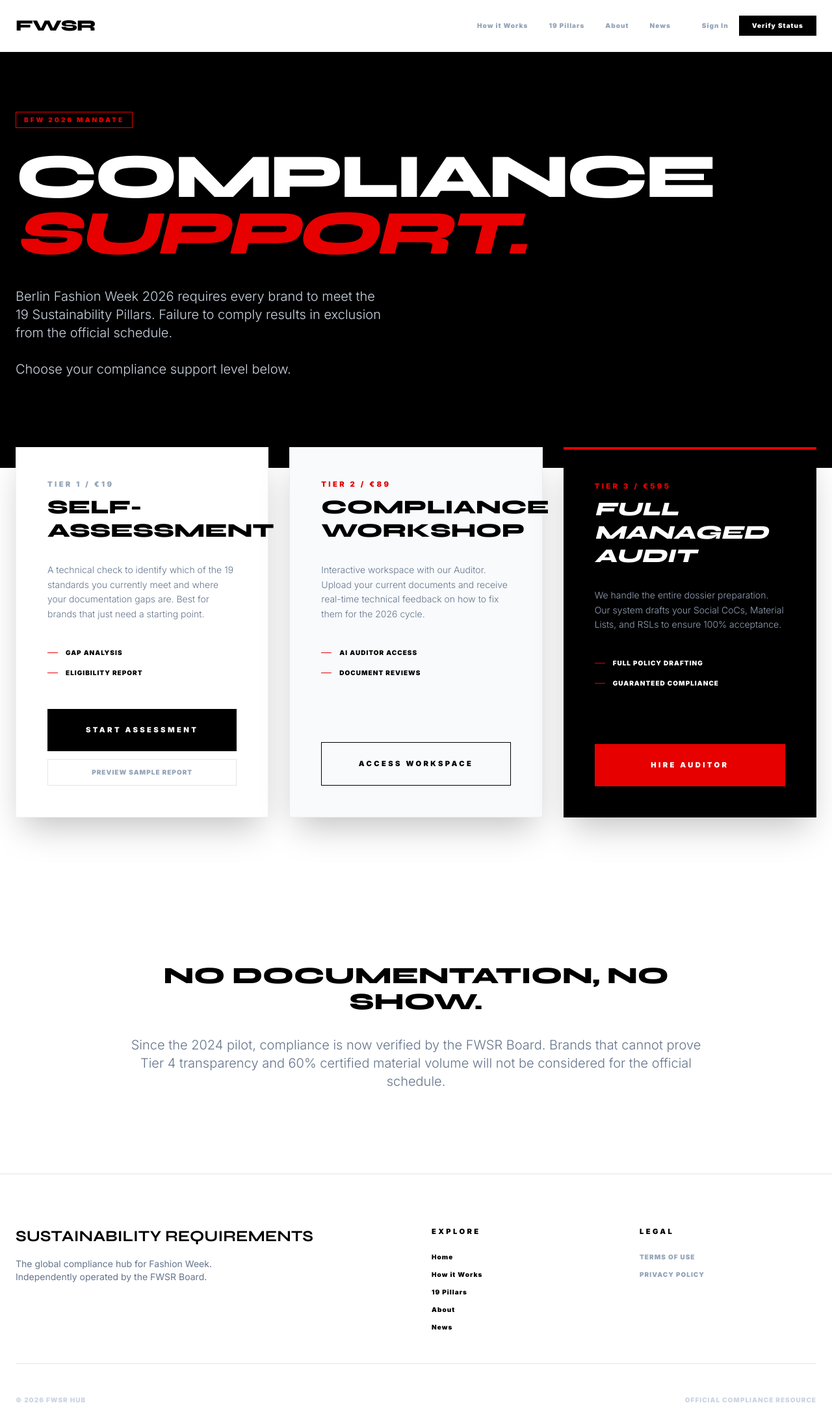
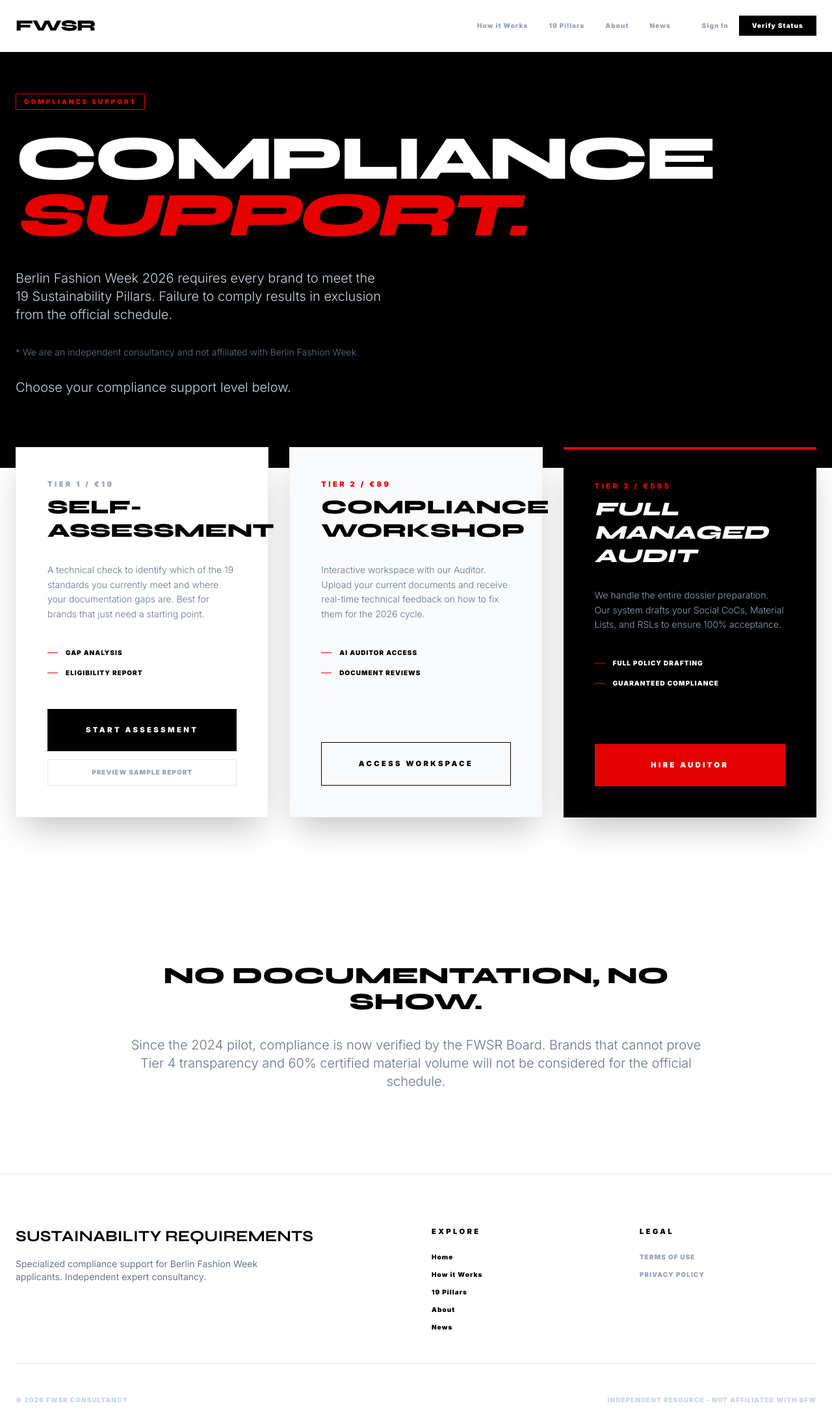
Before and after one commit to zmegend007/FWSR-agent, a React (Vite) app: page / in a window 1280 px wide. Shown: the top 2196 px of the page at 65% size. Built offline with nearby package versions, Linux system fonts and the light colour scheme; no server answers.

Commit message:
Critical Rebrand: Removed 'official' claims and added independence disclaimers

```diff
--- a/App.tsx
+++ b/App.tsx
@@ -230,7 +230,7 @@ const AppContent: React.FC = () => {
             <div className="grid grid-cols-1 md:grid-cols-4 gap-12 border-b border-black/10 pb-12 mb-12">
               <div className="md:col-span-2">
                 <h2 className="font-heading font-bold text-2xl uppercase mb-4">Sustainability Requirements</h2>
-                <p className="text-sm text-slate-500 max-w-sm">The global compliance hub for Fashion Week. Independently operated by the FWSR Board.</p>
+                <p className="text-sm text-slate-500 max-w-sm">Specialized compliance support for Berlin Fashion Week applicants. Independent expert consultancy.</p>
               </div>
               <div>
                 <h3 className="text-technical mb-6">Explore</h3>
@@ -250,9 +250,9 @@ const AppContent: React.FC = () => {
                 </ul>
               </div>
             </div>
-            <div className="flex justify-between items-center text-[10px] font-black uppercase tracking-widest text-slate-300">
-              <p>© 2026 FWSR HUB</p>
-              <p>Official Compliance Resource</p>
+            <div className="flex flex-col md:flex-row justify-between items-center text-[10px] font-black uppercase tracking-widest text-slate-300 gap-4">
+              <p>© 2026 FWSR Consultancy</p>
+              <p>Independent Resource - Not Affiliated with BFW</p>
             </div>
           </div>
         </footer>
--- a/components/LandingPage.tsx
+++ b/components/LandingPage.tsx
@@ -37,13 +37,15 @@ const LandingPage: React.FC<Props> = ({ onStart, onNavigate, onSelectPlan }) =>
         <div className="max-w-7xl mx-auto w-full relative z-10">
           <div className="max-w-3xl animate-reveal">
             <div className="inline-block px-3 py-1 border border-red text-red text-[10px] font-black uppercase tracking-[0.3em] mb-8">
-              BFW 2026 Mandate
+              Compliance Support
             </div>
             <h1 className="font-heading font-black leading-tight md:leading-[0.9] tracking-tighter uppercase mb-6 md:mb-10 text-white" style={{ fontSize: 'clamp(1.75rem, 8vw, 6rem)' }}>
               Compliance <br /> <span className="italic text-red">Support.</span>
             </h1>
             <p className="text-base md:text-xl text-slate-300 font-light leading-relaxed mb-8 md:mb-12 max-w-xl">
               Berlin Fashion Week 2026 requires every brand to meet the 19 Sustainability Pillars. Failure to comply results in exclusion from the official schedule.
+              <br /><br />
+              <span className="text-slate-500 text-sm">* We are an independent consultancy and not affiliated with Berlin Fashion Week.</span>
               <br /><br />
               Choose your compliance support level below.
             </p>
--- a/metadata.json
+++ b/metadata.json
@@ -1,5 +1,5 @@
 {
   "name": "fashionweeksustainabilityrequirements.com",
-  "description": "The global standard for sustainability compliance across fashion weeks. Currently featuring the Berlin Edition for July 2026 applications.",
+  "description": "Expert independent sustainability compliance support for fashion brands. Specialized guidance for Berlin Edition July 2026 applications.",
   "requestFramePermissions": []
 }
```
Also changed, not shown: 1 other file (tests, documents, lock files or other folders).
